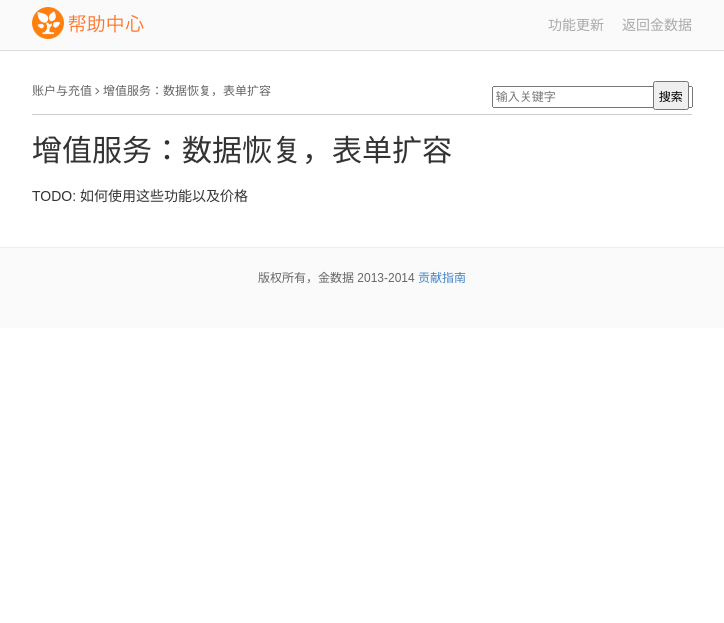
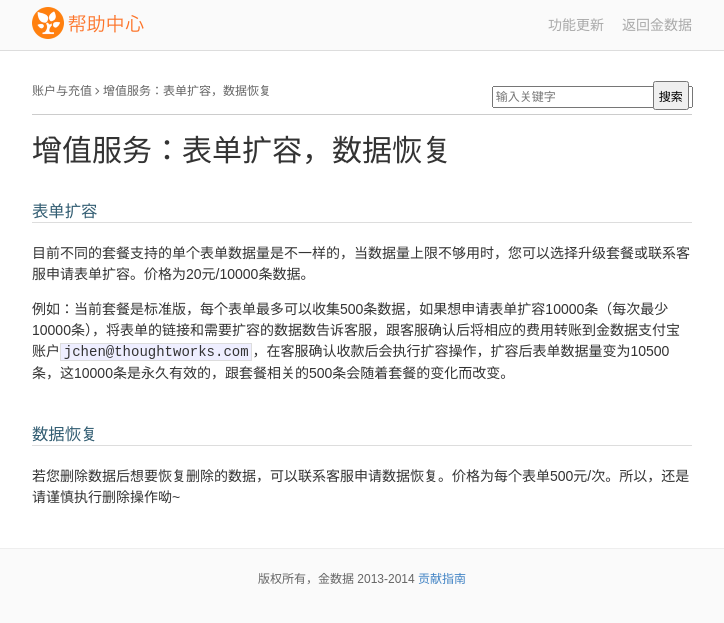
Before and after one commit to jinshuju/help.jinshuju.net, a Jekyll site: the page built from _posts/2014-2-7-value-added-service.md, in a window 1280 px wide. Shown: the top 623 px of the page, without its empty margins (278-1002 px from the left). Built offline with Jekyll 4.4.1, drawn with Linux system fonts in a browser that asks for light colours; Markdown is read by kramdown in place of the engine named in the settings.

Commit message:
Update 2014-2-7-value-added-service.md

```diff
--- a/_posts/2014-2-7-value-added-service.md
+++ b/_posts/2014-2-7-value-added-service.md
@@ -1,11 +1,16 @@
 ---
 layout: post
-title:  "增值服务：数据恢复，表单扩容"
+title:  "增值服务：表单扩容，数据恢复"
 date:   2014-03-09 12:12:12
 category: account
-tags: todo M
-
-author: 小虫
 ---
 
-TODO: 如何使用这些功能以及价格
+### 表单扩容
+
+目前不同的套餐支持的单个表单数据量是不一样的，当数据量上限不够用时，您可以选择升级套餐或联系客服申请表单扩容。价格为20元/10000条数据。
+
+例如：当前套餐是标准版，每个表单最多可以收集500条数据，如果想申请表单扩容10000条（每次最少10000条），将表单的链接和需要扩容的数据数告诉客服，跟客服确认后将相应的费用转账到金数据支付宝账户`jchen@thoughtworks.com`，在客服确认收款后会执行扩容操作，扩容后表单数据量变为10500条，这10000条是永久有效的，跟套餐相关的500条会随着套餐的变化而改变。
+
+### 数据恢复
+
+若您删除数据后想要恢复删除的数据，可以联系客服申请数据恢复。价格为每个表单500元/次。所以，还是请谨慎执行删除操作呦~
```
